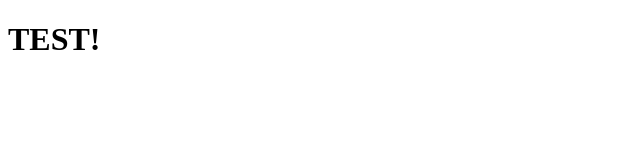
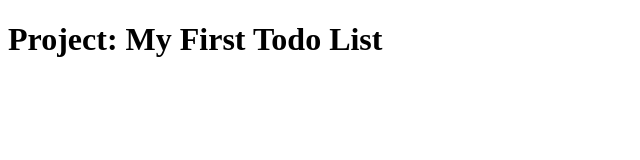
Before and after one commit to rhkim1292/todo-list, a plain HTML site: page index.html in a window 1280 px wide. Shown: the whole page, without its empty margins (0-640 px from the left). Drawn offline with Linux system fonts and the light colour scheme.

Commit message:
Start a render project module
The render project module is a file that holds an exported function
that takes in a project object and uses the project's information to
display new information on the page.

```diff
--- a/index.html
+++ b/index.html
@@ -7,6 +7,8 @@
         <title>Todo List</title>
 	<script defer src="bundle.js"></script></head>
 	<body>
-        <h1>TEST!</h1>
+        <div id="content">
+			<h1>Project: My First Todo List</h1>
+		</div>
     </body>
 </html>
```
